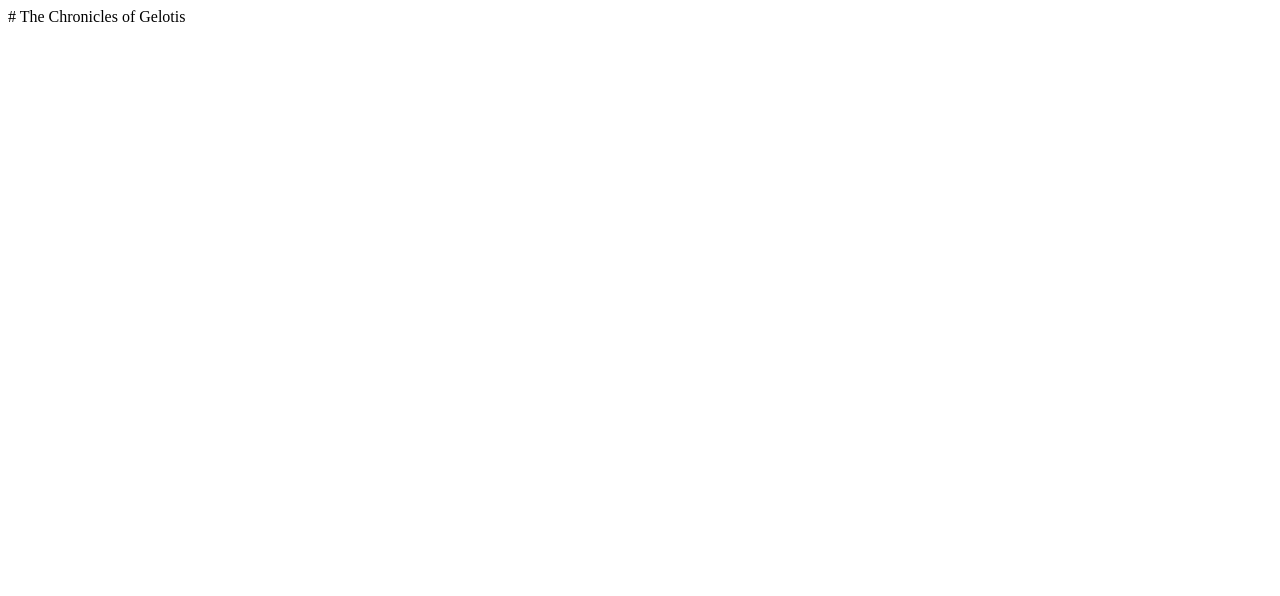
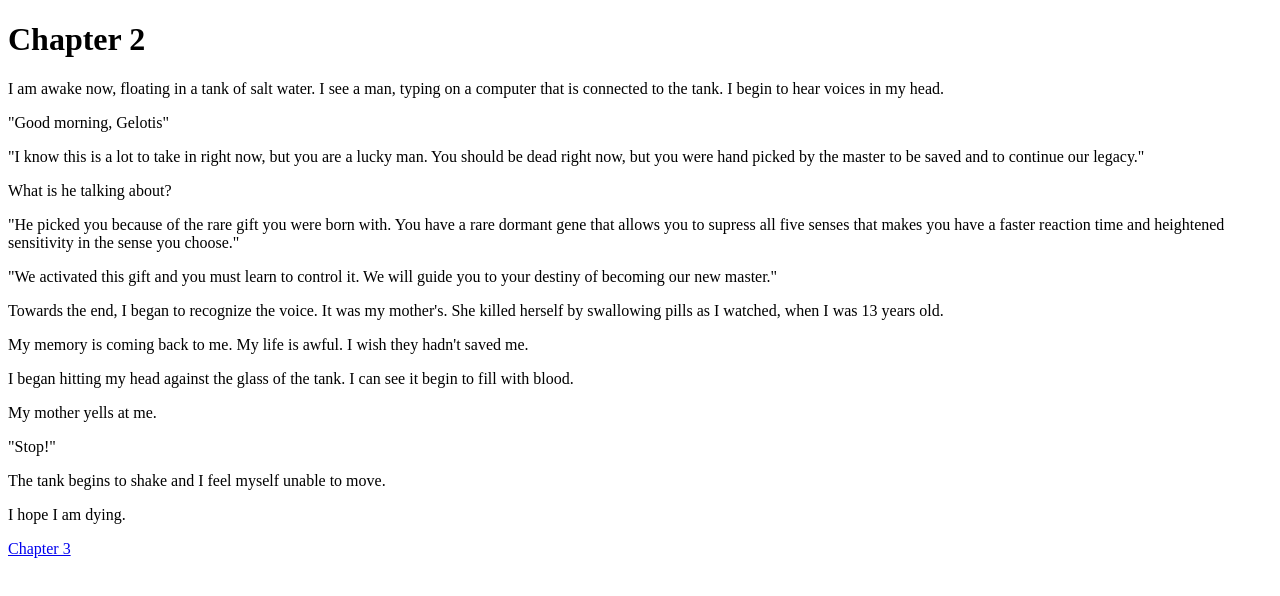
Before and after one commit to kmarco4/The_Chronicles_Of_Gelotis, a plain HTML site: page chapter2.html in a window 1280 px wide. Drawn offline with Linux system fonts and the light colour scheme.

Commit message:
comment1

```diff
--- a/chapter2.html
+++ b/chapter2.html
@@ -1,21 +1,25 @@
-
-# The Chronicles of Gelotis
 <!DOCTYPE html>
 <html>
 <head>
-<title>
+<title>The Chronicles of Gelotis</title>
 </head>
 <body>
 
-<h1>Chapter 3</h1>
-<p>No. This can't be happening.</p>
-<p>I did not die.</p>
-<p>I wake up in a cushioned room. I find myself in a sapphire jumpsuit with the letter zed embroidered on the chest.</p>
-<p>I began to think about all the horrible things I did to people before all of this.</p>
-<p>Maybe this is why I'm here. The universe is punishing me for all the pain and suffering I have caused.</p>
-<p>A man comes in. He is also wearing the exact same jumpsuit as me.</p>
-<p>I couldn't control myself. I attack him. He strikes me to the ground and starts kicking my head. I feel him inject me in the neck with something.</p>
-<p>Everything begins to fade away.</p>
+<h1>Chapter 2</h1>
+<p>I am awake now, floating in a tank of salt water. I see a man, typing on a computer that is connected to the tank. I begin to hear voices in my head.</p>
+<p>"Good morning, Gelotis"</p>
+<p>"I know this is a lot to take in right now, but you are a lucky man. You should be dead right now, but you were hand picked by the master to be saved and to continue our legacy."</p>
+<p>What is he talking about?</p>
+<p>"He picked you because of the rare gift you were born with. You have a rare dormant gene that allows you to supress all five senses that makes you have a faster reaction time and heightened sensitivity in the sense you choose."</p>
+<p>"We activated this gift and you must learn to control it. We will guide you to your destiny of becoming our new master."</p>
+<p>Towards the end, I began to recognize the voice. It was my mother's. She killed herself by swallowing pills as I watched, when I was 13 years old.</p>
+<p>My memory is coming back to me. My life is awful. I wish they hadn't saved me.</p>
+<p>I began hitting my head against the glass of the tank. I can see it begin to fill with blood.</p>
+<p>My mother yells at me.</p>
+<p>"Stop!"</p>
+<p>The tank begins to shake and I feel myself unable to move.</p>
+<p>I hope I am dying.</p>
+<a href = "Chapter3.html"> Chapter 3</a>
 
 </body>
 </html>
```
Also changed, not shown: chapter3.html (+1 -3 lines), index.html (added, +18 -0 lines), 1 other file.
